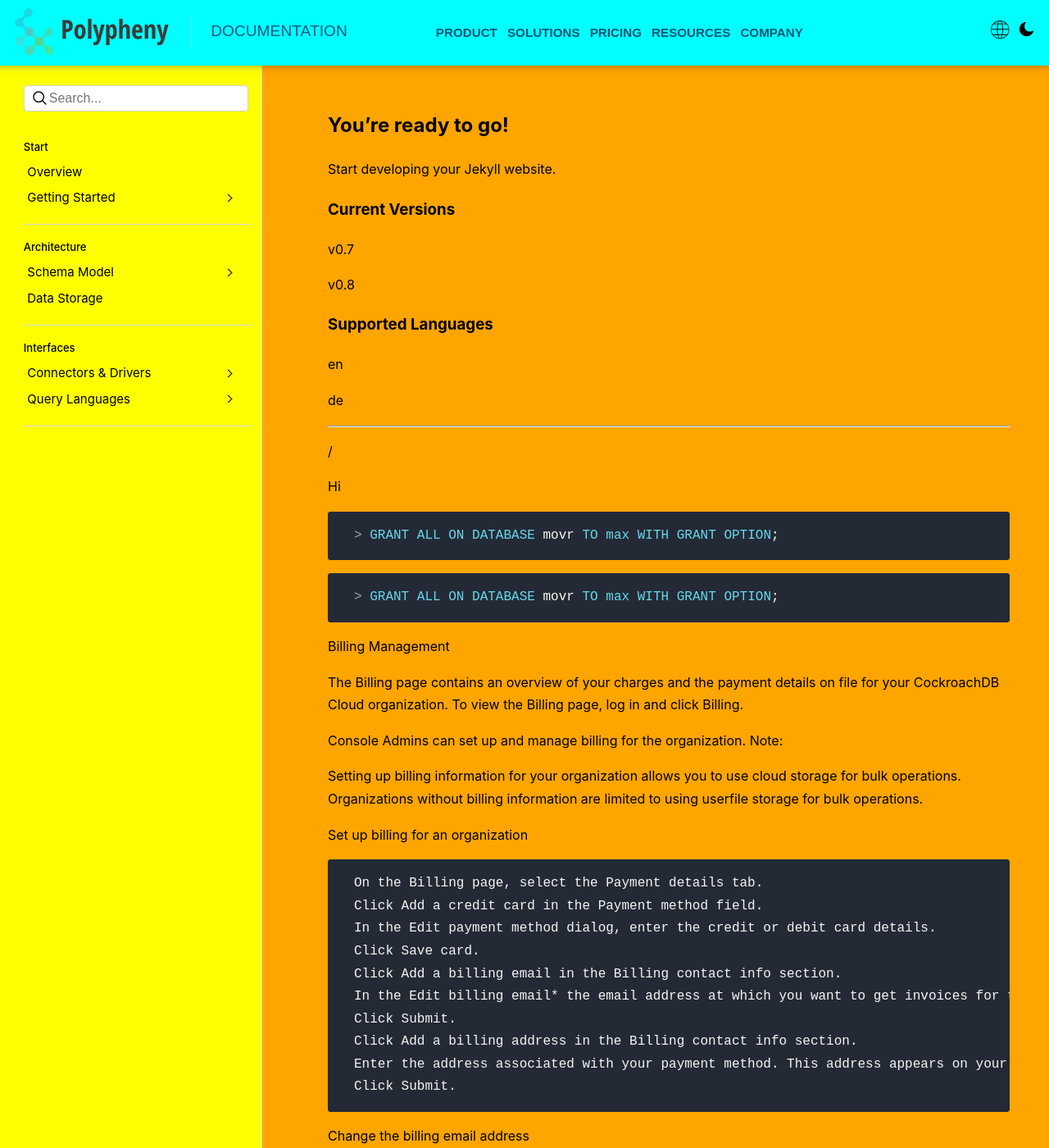
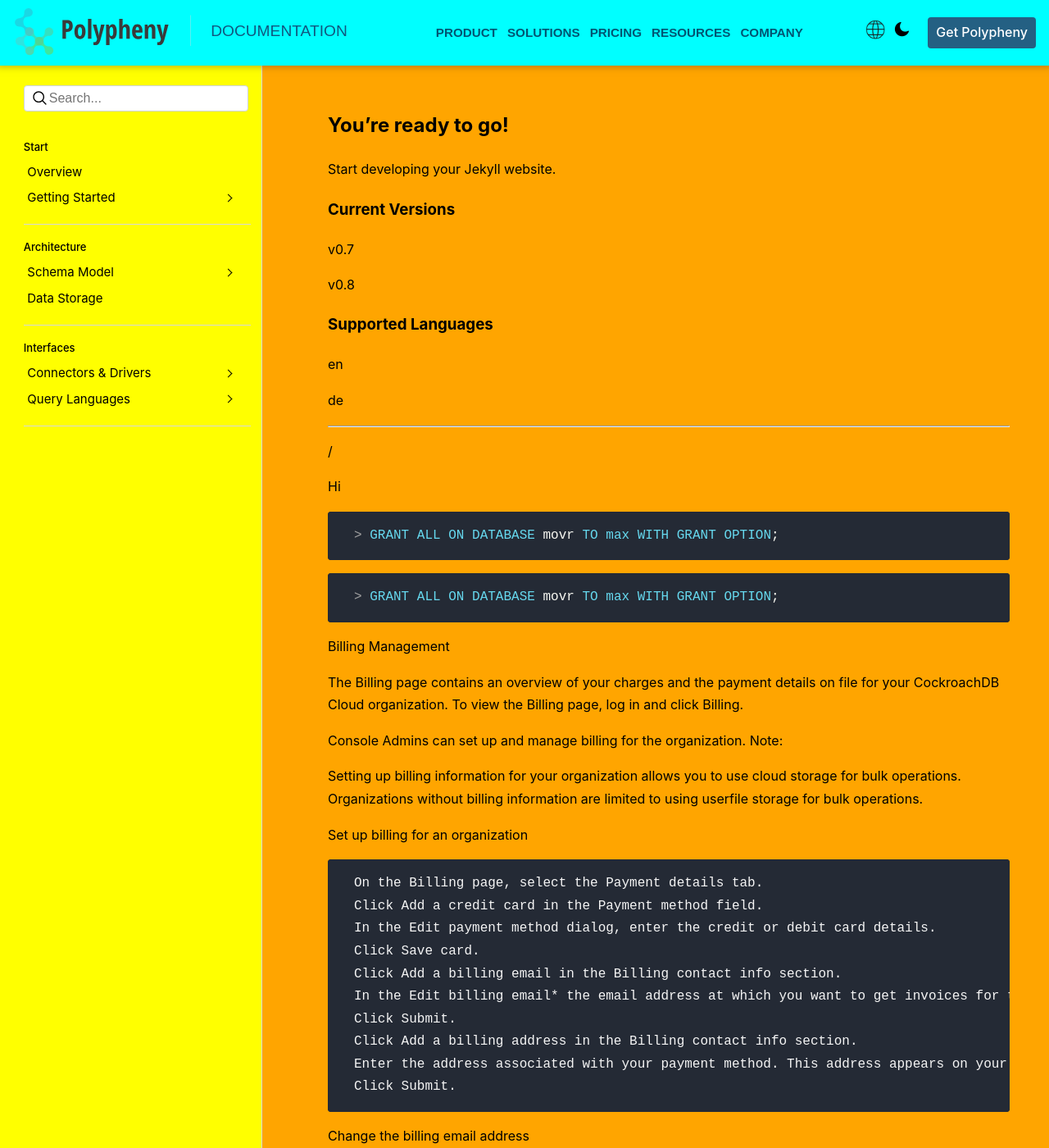
Before and after one commit to hennlo/docs, a Jekyll site: the page built from index.md, in a window 1280 px wide and 1400 px high. Shown: the whole window at 82% size. Built offline with Jekyll 4.4.1, drawn with Linux system fonts in a browser that asks for light colours.

Commit message:
added get polypheny-block

```diff
--- a/_includes/header.html
+++ b/_includes/header.html
@@ -37,7 +37,9 @@
             {% include navmenu.html %}
         </nav>
 
+
             <div id="locality" class="header-col">
+                <div class="header-options">
                     <div id="language-selection" >
                         <!-- Language Switcher -->
                         <img alt="Language Switcher" src="/assets/images/utils/world-dark.png">
@@ -51,6 +53,15 @@
                         <img alt="Dark Mode Toggle" src="/assets/images/utils/moon-symbol.png">
                     </div>
                 </div>
+                <div class="get-polpyheny-box">
+                    <a href="https://github.com/polypheny/Polypheny-DB/releases" >Get Polypheny</a>
+                </div>
+            </div>
+
+
+
+
+
 </div>
 
 </div>
--- a/_sass/main.scss
+++ b/_sass/main.scss
@@ -246,6 +246,35 @@ a.navbar-item:hover::before {
   cursor: pointer;
 }
 
+.get-polpyheny-box{
+  display: block;
+  font-size: 1rem;
+  font-weight: 550;
+  color: #ffffff;
+  line-height: 1.725;
+  background-color: #246083;
+  //border: 1px solid #11577F;
+  border-radius: 4px;
+
+  background-size: 17px 17px;
+  padding: 5px 10px;
+  margin-left: 20px;
+}
+
+.get-polpyheny-box a{
+  display: block;
+}
+
+.get-polpyheny-box:hover{
+  box-shadow: 0 1px 5px rgba(34, 34, 34, 0.5);
+}
+
+
+.header-options{
+  display: flex;
+  align-items: center;
+}
+
 #language_selection {
   z-index: 900;
 
@@ -338,6 +367,7 @@ a.navbar-item:hover::before {
     position: absolute;
     right: 1.0em;
   }
+
 
     /***
     Content beneath Header
@@ -439,6 +469,13 @@ a.navbar-item:hover::before {
 
   #header {
     box-shadow: none;
+  }
+
+  .get-polpyheny-box{
+    padding: 3px 5px;
+    margin: 0 !important;
+    margin-top: 10px !important;
+    margin-bottom: 10px !important;
   }
 
   #sidebar-checkbox {
@@ -611,6 +648,8 @@ a.navbar-item:hover::before {
     padding: 0;
     padding-top: 1.2em;
     border-top: 1px solid #D6DBE7;
+
+    flex-direction: column;
   }
 
 
```
Lines whose indentation alone changed are shown as unchanged.
